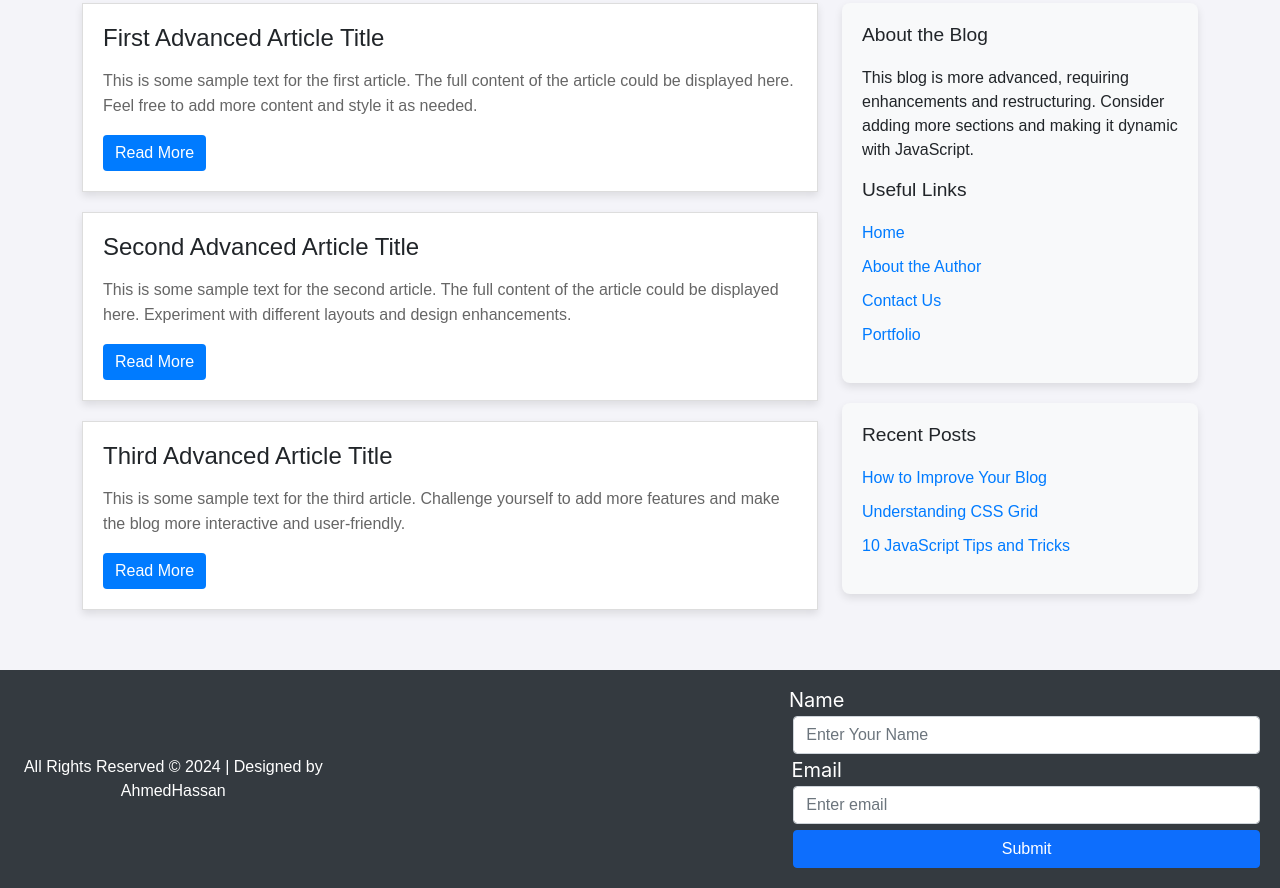
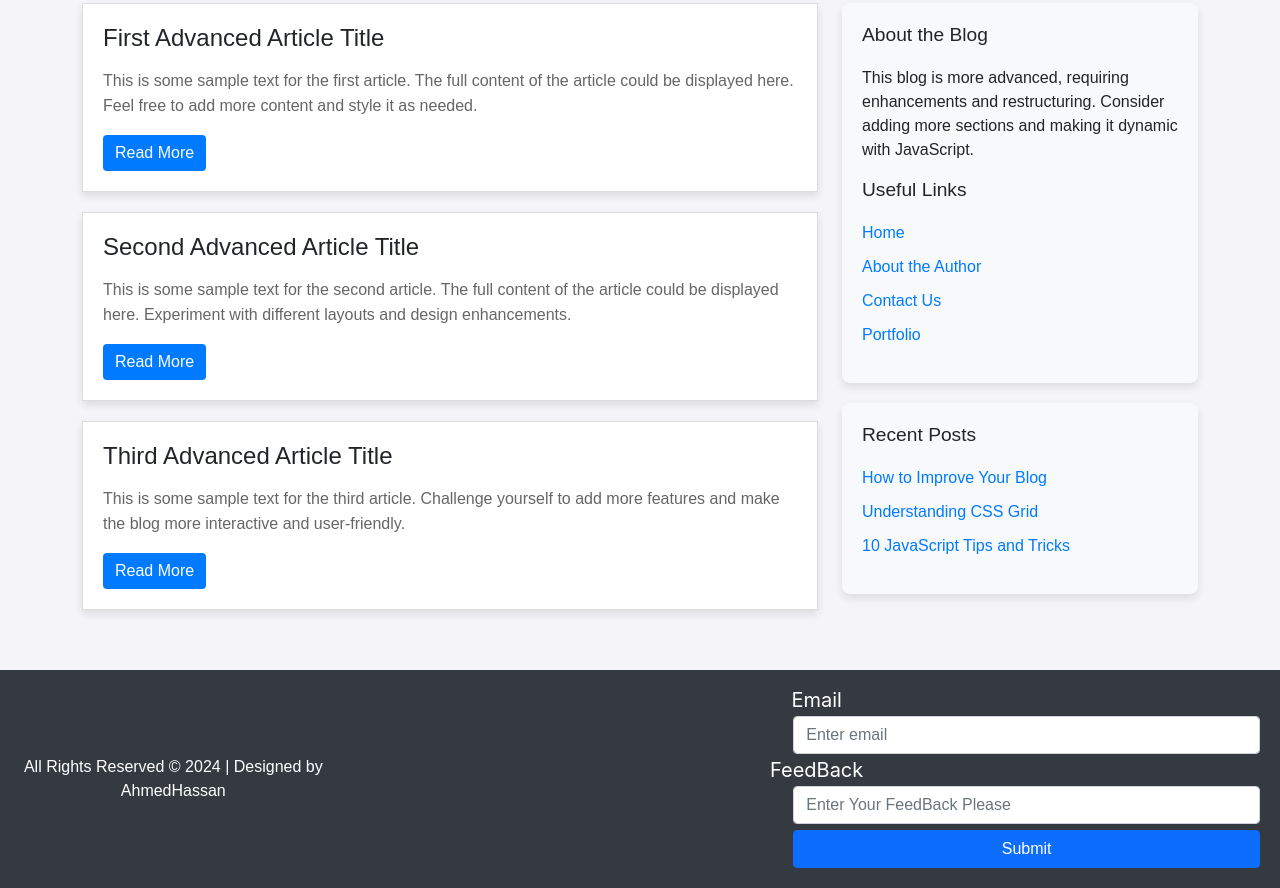
Before and after one commit to ahm0d0/Task4, a plain HTML site: page index.html in a window 1280 px wide. Shown: the part 217-1105 px from the top of the page. Drawn offline with nearby package versions, Linux system fonts and the light colour scheme.

Commit message:
Update index.html

```diff
--- a/index.html
+++ b/index.html
@@ -88,24 +88,24 @@
     </main>
 
     <footer class="footer">
-            <p>All Rights Reserved © 2024 | Designed by AhmedHassan</p>
+      <p>All Rights Reserved © 2024 | Designed by AhmedHassan</p>
       <button href="#" class="btn btn-primary m-4" id="backToTop">
         <i class="fa-solid fa-arrow-up"></i>
       </button>
       <form>
-        <label for="textForm">Name</label>
-        <input
-          class="form-control"
-          placeholder="Enter Your Name"
-          id="textForm"
-          type="text"
-        />
         <label for="emailForm">Email</label>
         <input
           class="form-control"
           placeholder="Enter email"
           id="emailForm"
           type="email"
+        />
+        <label for="textForm">FeedBack</label>
+        <input
+          class="form-control"
+          placeholder="Enter Your FeedBack Please"
+          id="textForm"
+          type="tel"
         />
         <input id="btnForm" class="btn btn-primary" type="submit" />
       </form>
```
